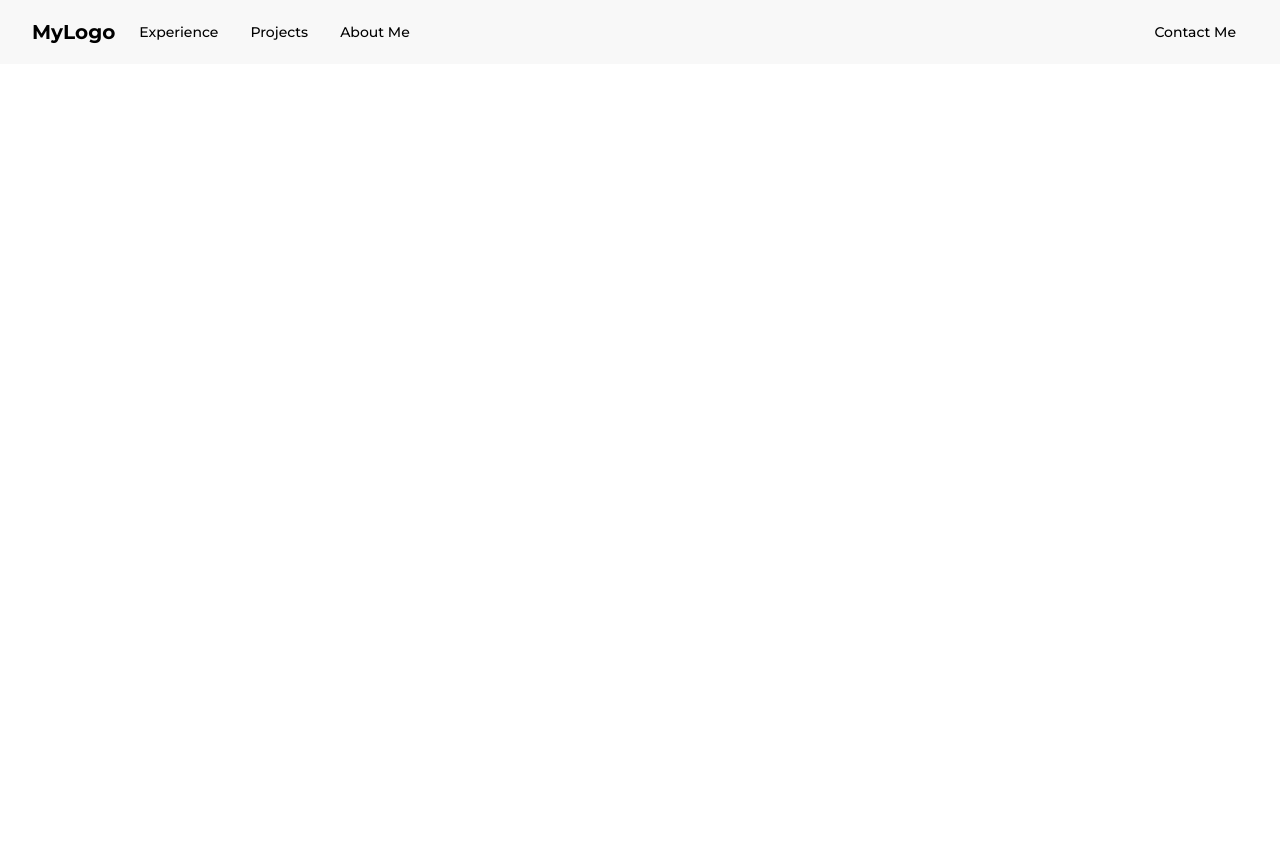
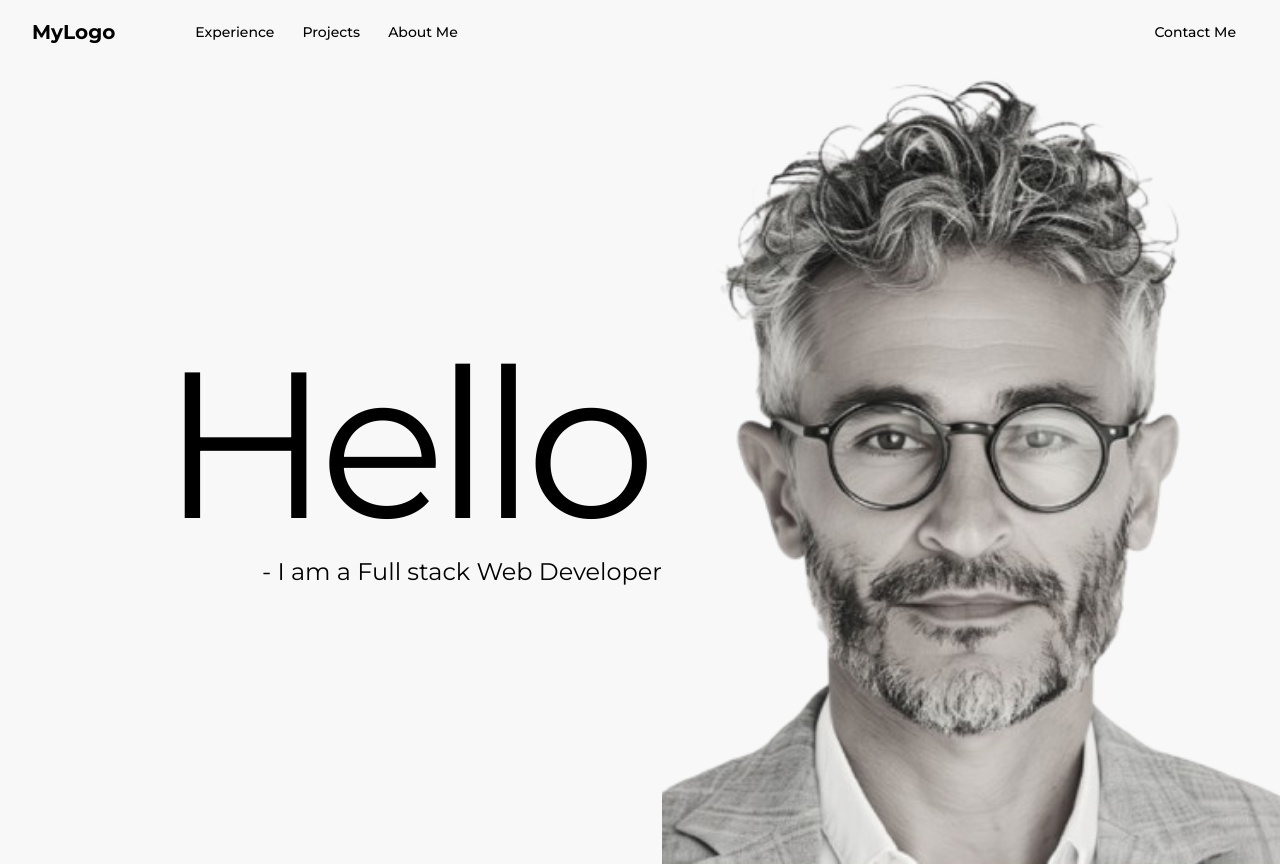
Before and after one commit to Rachit-31/My_Portfolio, a React (Vite) app in the folder Client/: page / in a window 1280 px wide. Before the commit the page ends 800 px from the top, so only its background shows below. Built offline with nearby package versions, Linux system fonts and the light colour scheme.

Commit message:
home page done

```diff
--- a/Client/src/App.jsx
+++ b/Client/src/App.jsx
@@ -1,8 +1,12 @@
 import Navbar from "./Components/Navbar"
+import Home from "./Components/Home"
 function App() {
 
   return (
+    <>
     <Navbar/>
+    <Home/>
+    </>
   )
 }
 
--- /dev/null
+++ b/Client/src/Components/Home.jsx
@@ -0,0 +1,49 @@
+// src/Homepage.js
+import React from 'react';
+import { motion, useCycle } from 'framer-motion';
+
+const Homepage = () => {
+  // Array of taglines to cycle through
+  const taglines = [
+    "I am a Software Developer",
+    "I am a Full stack Web Developer",
+    "I am a competitive programmer",
+    "I am a Tech Enthusiast"
+  ];
+
+  // Cycling through taglines using useCycle hook
+  const [currentTagline, cycleTagline] = useCycle(...taglines);
+
+  return (
+    <div className="flex flex-col md:flex-row items-center justify-between h-screen overflow-hidden bg-tertiary">
+      {/* Text Section */}
+      <div className="flex-1 flex flex-col justify-center items-start md:items-end ml-4 md:ml-11">
+        <h1 className="text-9xl md:text-[13rem] tracking-tighter px-4">Hello</h1>
+
+        {/* Typing effect for taglines */}
+        <motion.p
+          className="mt-2 text-3xl md:text-2xl"
+          key={currentTagline}
+          animate={{ opacity: [0, 1], y: [-20, 0] }}
+          transition={{ duration: 0.8 }}
+          onAnimationComplete={() => {
+            setTimeout(cycleTagline, 2000); // Cycle tagline after 2 seconds
+          }}
+        >
+          - {currentTagline}
+        </motion.p>
+      </div>
+
+      {/* Image Section */}
+      <div className="flex-1 h-[50vh] md:h-full w-full overflow-hidden mt-8 md:mt-0">
+        <img
+          src="/src/assets/Me.png" // Replace with the path to your image
+          alt="Rachit Jain"
+          className="object-cover w-full h-full"
+        />
+      </div>
+    </div>
+  );
+};
+
+export default Homepage;
--- a/Client/src/Components/Navbar.jsx
+++ b/Client/src/Components/Navbar.jsx
@@ -50,18 +50,18 @@ export default function Navbar() {
         <div className="max-w-7xl mx-auto px-4 sm:px-6 lg:px-8">
           <div className="flex items-center justify-between h-16">
             {/* Logo and Links */}
-            <div className="flex items-center space-x-4">
+            <div className="flex items-center space-x-4 gap-14">
               <div className="flex-shrink-0">
                 <a href="#" className="text-black text-xl font-bold">MyLogo</a>
               </div>
-              <div className="hidden md:flex space-x-4">
+              <div className="hidden md:flex space-x-3">
                 <a href="#experience" className="text-black  px-2 py-2 rounded-md text-sm font-medium">
                   Experience
                 </a>
-                <a href="#projects" className="text-black hover:text-white px-2 py-2 rounded-md text-sm font-medium">
+                <a href="#projects" className="text-black px-2 py-2 rounded-md text-sm font-medium">
                   Projects
                 </a>
-                <a href="#aboutme" className="text-black hover:text-white px-2 py-2 rounded-md text-sm font-medium">
+                <a href="#aboutme" className="text-black  px-2 py-2 rounded-md text-sm font-medium">
                   About Me
                 </a>
               </div>
@@ -69,7 +69,7 @@ export default function Navbar() {
 
             {/* Contact and Mobile Menu Button */}
             <div className="hidden md:block">
-              <a href="#contact" className="text-black hover:text-white px-3 py-2 rounded-md text-sm font-medium">
+              <a href="#contact" className="text-black  px-3 py-2 rounded-md text-sm font-medium">
                 Contact Me
               </a>
             </div>
--- a/Client/tailwind.config.js
+++ b/Client/tailwind.config.js
@@ -7,9 +7,10 @@ export default {
   theme: {
     extend: {
       colors: {
-        primary: '#222222',    // Set your primary color
-        secondary: '#7B7B7B',  // Set your secondary color
-        tertiary: '#F8F8F8',   // Set your tertiary color
+        primary: '#222222',
+        secondary: '#7B7B7B',
+        tertiary: '#F8F8F8',
+        white:'#FFFFFF'
       },
     },
   },
```
Also changed, not shown: Client/src/assets/Me.png (added).
